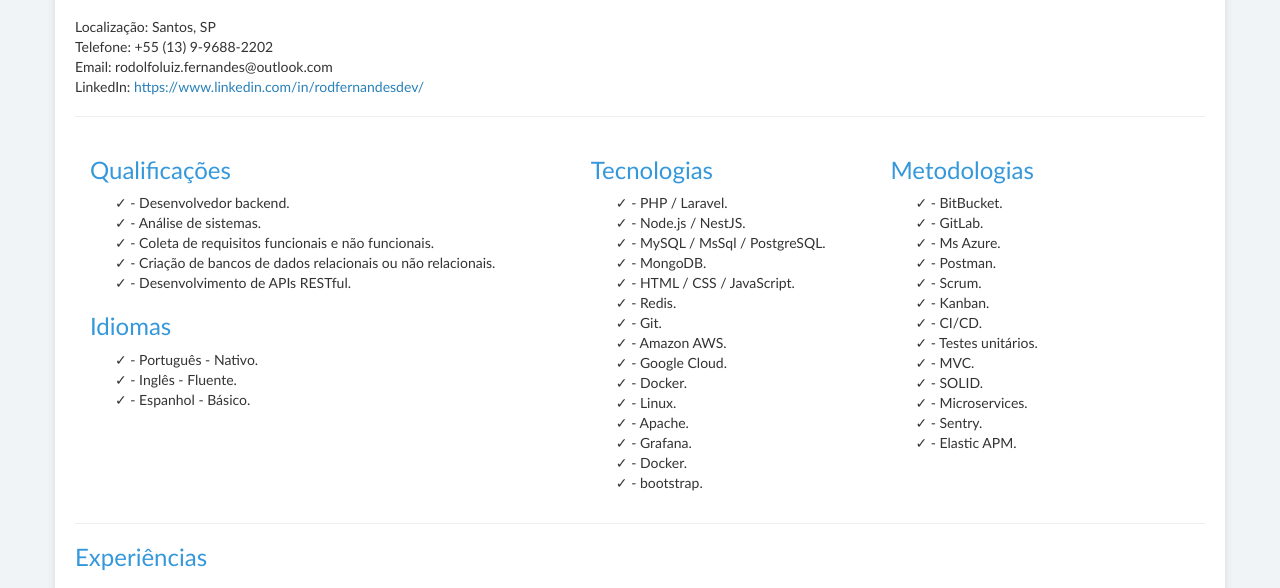
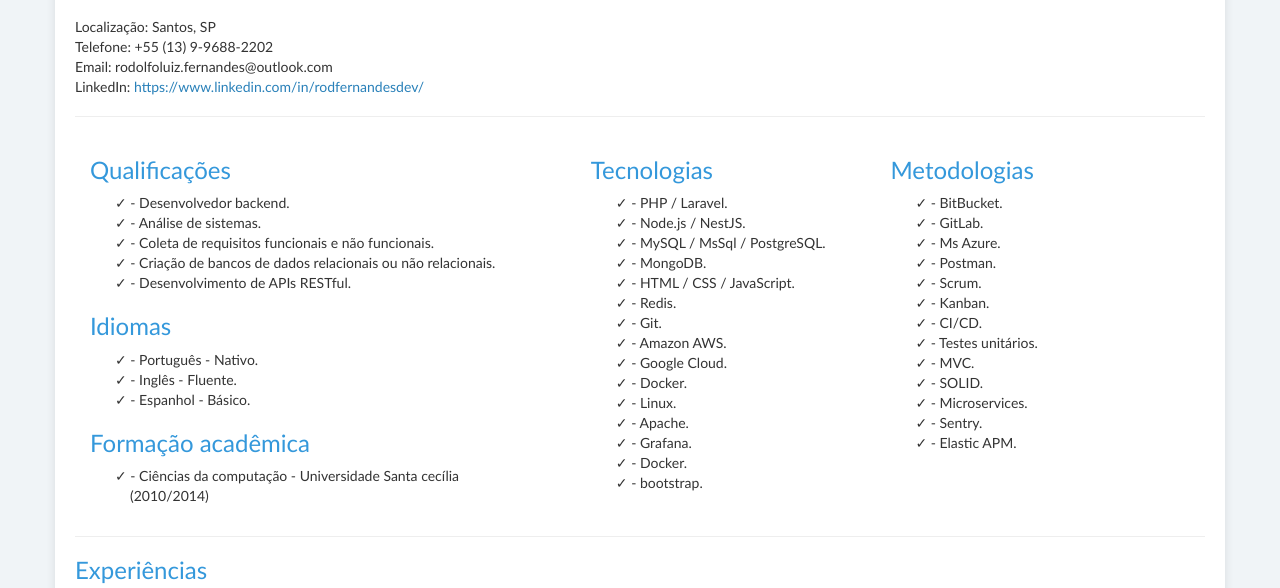
Before and after one commit to rodolfofernandes/rodolfofernandes.github.io, a plain HTML site: page index.html in a window 1280 px wide. Shown: the part 182-770 px from the top of the page. Drawn offline with nearby package versions, Linux system fonts and the light colour scheme.

Commit message:
Update index.html

```diff
--- a/index.html
+++ b/index.html
@@ -44,6 +44,10 @@
               <li> - Português - Nativo.</li>
               <li> - Inglês - Fluente.</li>
               <li> - Espanhol - Básico.</li>
+            </ul>
+             <h3>Formação acadêmica</h3>
+            <ul>
+              <li> - Ciências da computação - Universidade Santa cecília (2010/2014)</li>
             </ul>
           </div>
           <div class="col-md-7">
```
